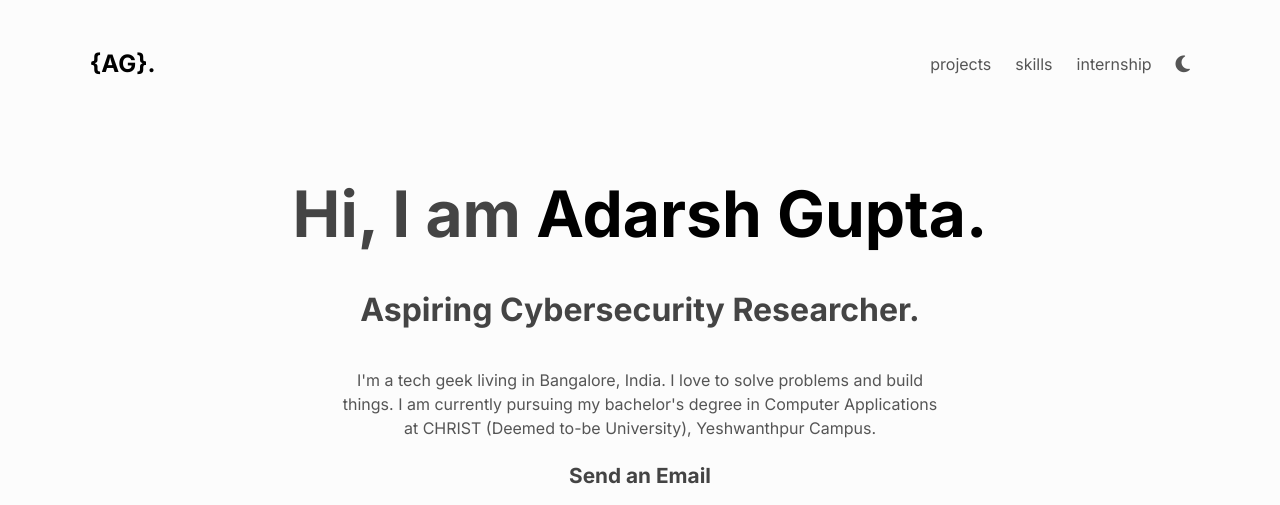
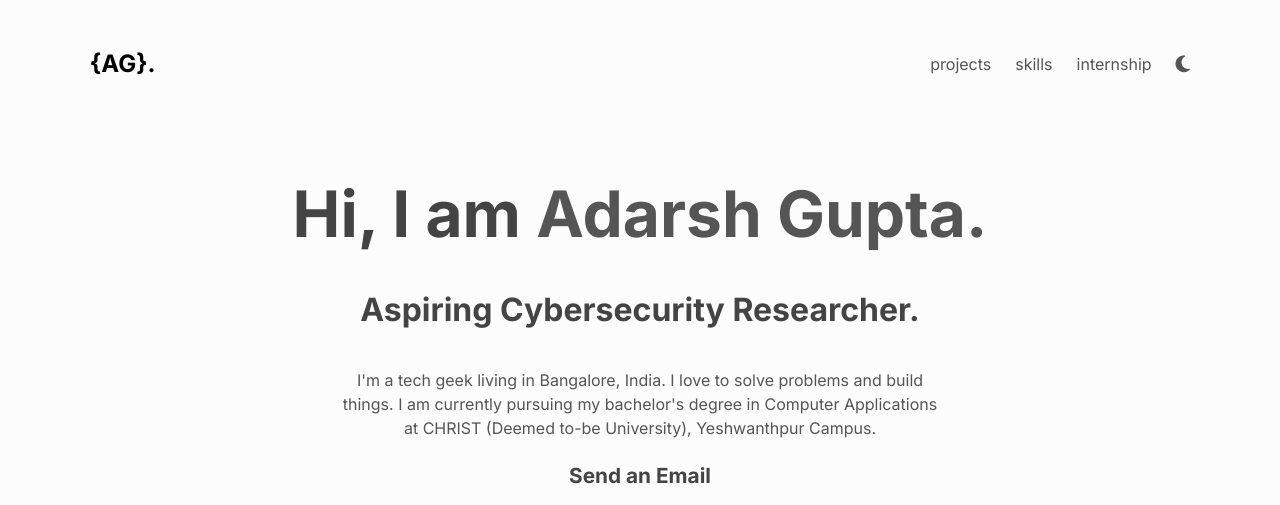
Before and after one commit to zs0c131y/resume, a plain HTML site: page index.html in a window 1280 px wide. Shown: the top 505 px of the page. Drawn offline with Linux system fonts and the light colour scheme.

Commit message:
updated css to fix bug

```diff
--- a/styles.css
+++ b/styles.css
@@ -256,7 +256,7 @@ main {
 }
 
 .about__name {
-  color: black;
+  color: var(--clr-fg);;
 }
 .about__name:hover{
   color: red;
```
